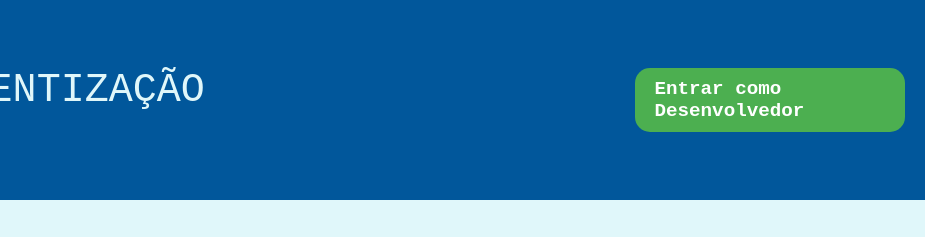
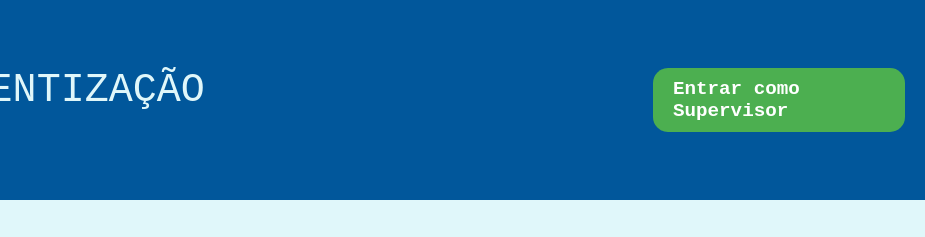
Before and after one commit to moncaogustavo/peixario-gs, a plain HTML site: page conscientizacao.html in a window 1280 px wide. Shown: the top 237 px of the page, 355-1280 px from the left. Drawn offline with Linux system fonts and the light colour scheme; a web font is replaced by a local one.

Commit message:
Ultimo Commit

```diff
--- a/conscientizacao.html
+++ b/conscientizacao.html
@@ -17,7 +17,7 @@
       </div>
       <h1>CONSCIENTIZAÇÃO</h1>
       <div class="espaco"></div>
-      <a id="dev" href="/login.html">Entrar como Desenvolvedor</a>
+      <a id="dev" href="/login.html">Entrar como Supervisor</a>
     </header>
     <main>
       <div class="container">
```
Also changed, not shown: equipe.html (+1 -1 lines), index.html (+1 -1 lines), regulamentacao.html (+1 -1 lines), sobre-projeto.html (+1 -1 lines).
